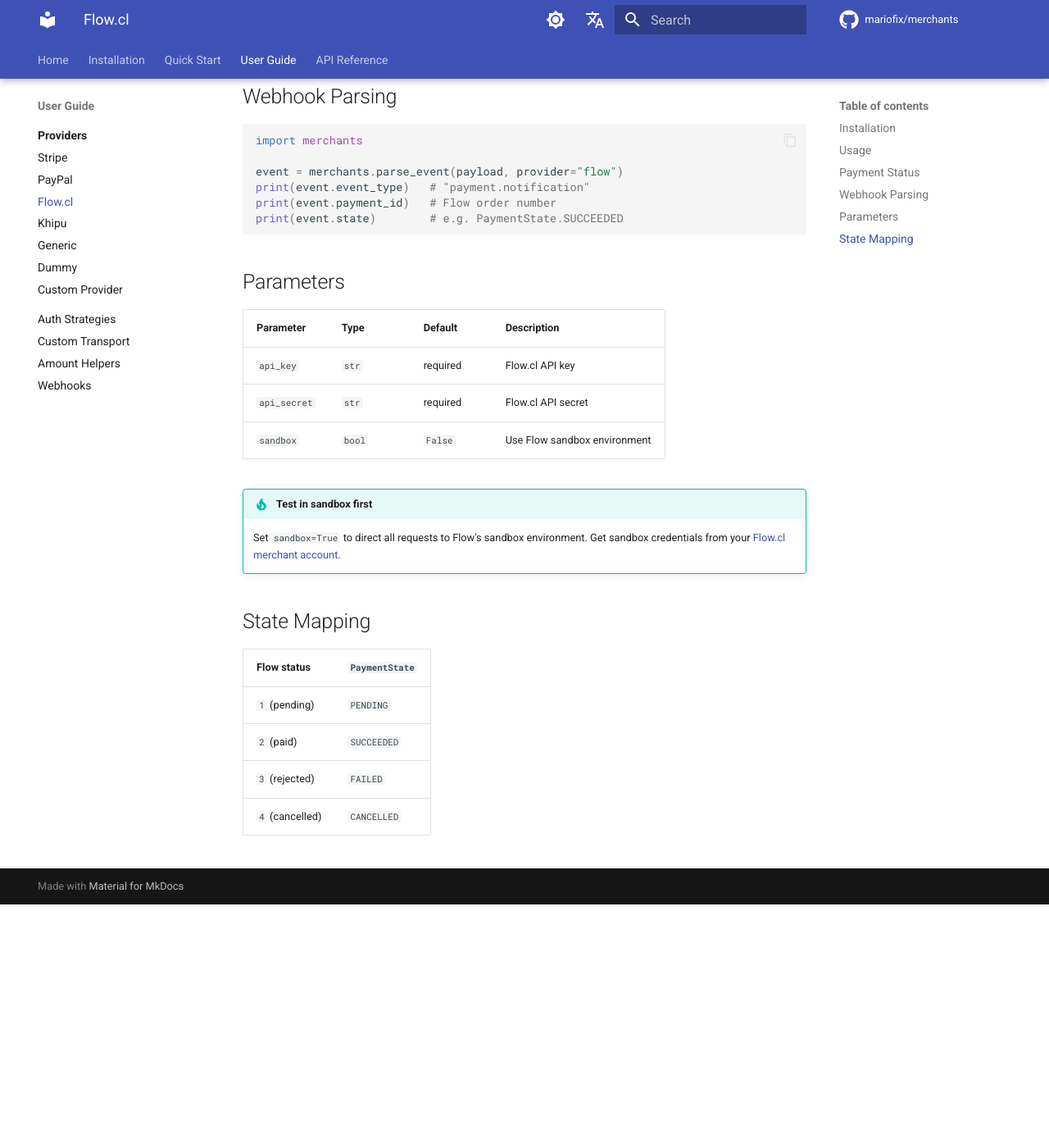
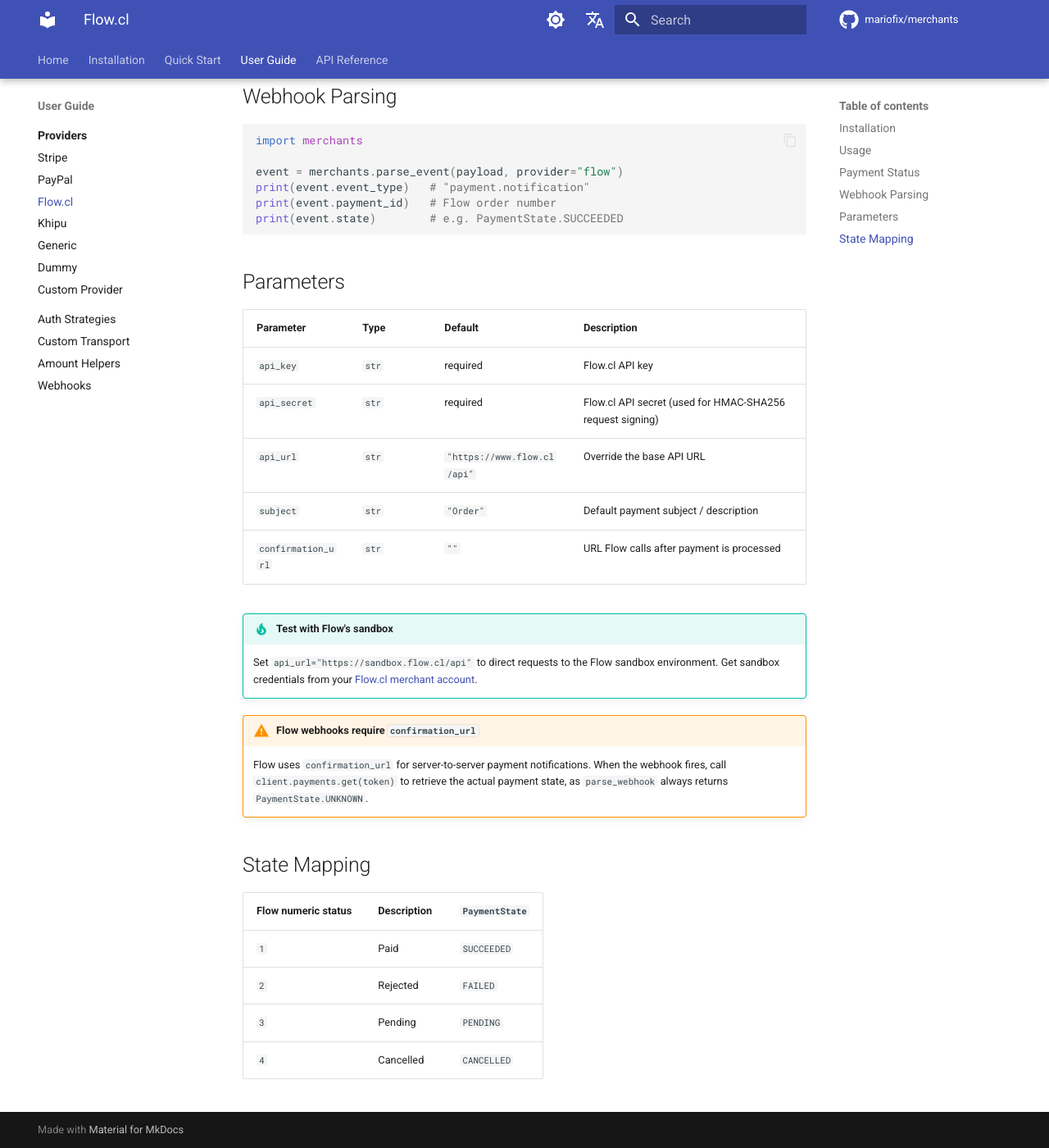
Before and after one commit to mariofix/merchants, an MkDocs documentation site: the page built from docs/providers/flow.md, in a window 1280 px wide and 1400 px high, scrolled down 1141 px. Shown: the whole window at 82% size. Built offline with MkDocs 1.6.1 and Material for MkDocs 9.7.7, drawn with Linux system fonts in a browser that asks for light colours; comment, search, counter and statistics services are not loaded; before the commit the page ends 2244 px from its top, so only the background shows below that.

Commit message:
docs: update English docs to reflect recent code changes
- Remove CLI section from README (still work in progress)
- Fix Flow provider state mapping (1=SUCCEEDED, 2=FAILED, 3=PENDING, 4=CANCELLED)
- Fix Flow provider parameters (replace sandbox with api_url/subject/confirmation_url)
- Add KhipuProvider webhook_secret param and document v3.0 signature verification
- Add DummyProvider base_url and always_state parameter docs
- Document verify_khipu_signature in webhooks guide and API reference
- Sync mkdocs site_description with package tagline

Co-Authored-By: Claude Sonnet 4.6 <noreply@anthropic.com>

```diff
--- a/docs/providers/flow.md
+++ b/docs/providers/flow.md
@@ -58,17 +58,22 @@ print(event.state)        # e.g. PaymentState.SUCCEEDED
 | Parameter | Type | Default | Description |
 |---|---|---|---|
 | `api_key` | `str` | required | Flow.cl API key |
-| `api_secret` | `str` | required | Flow.cl API secret |
-| `sandbox` | `bool` | `False` | Use Flow sandbox environment |
+| `api_secret` | `str` | required | Flow.cl API secret (used for HMAC-SHA256 request signing) |
+| `api_url` | `str` | `"https://www.flow.cl/api"` | Override the base API URL |
+| `subject` | `str` | `"Order"` | Default payment subject / description |
+| `confirmation_url` | `str` | `""` | URL Flow calls after payment is processed |
 
-!!! tip "Test in sandbox first"
-    Set `sandbox=True` to direct all requests to Flow's sandbox environment. Get sandbox credentials from your [Flow.cl merchant account](https://www.flow.cl).
+!!! tip "Test with Flow's sandbox"
+    Set `api_url="https://sandbox.flow.cl/api"` to direct requests to the Flow sandbox environment. Get sandbox credentials from your [Flow.cl merchant account](https://www.flow.cl).
+
+!!! warning "Flow webhooks require `confirmation_url`"
+    Flow uses `confirmation_url` for server-to-server payment notifications. When the webhook fires, call `client.payments.get(token)` to retrieve the actual payment state, as `parse_webhook` always returns `PaymentState.UNKNOWN`.
 
 ## State Mapping
 
-| Flow status | `PaymentState` |
-|---|---|
-| `1` (pending) | `PENDING` |
-| `2` (paid) | `SUCCEEDED` |
-| `3` (rejected) | `FAILED` |
-| `4` (cancelled) | `CANCELLED` |
+| Flow numeric status | Description | `PaymentState` |
+|---|---|---|
+| `1` | Paid | `SUCCEEDED` |
+| `2` | Rejected | `FAILED` |
+| `3` | Pending | `PENDING` |
+| `4` | Cancelled | `CANCELLED` |
--- a/mkdocs.yml
+++ b/mkdocs.yml
@@ -1,5 +1,5 @@
 site_name: merchants
-site_description: Framework-agnostic hosted-checkout payment SDK for Python
+site_description: Payments for people who have better things to do.
 site_url: https://mariofix.github.io/merchants/
 repo_name: mariofix/merchants
 repo_url: https://github.com/mariofix/merchants
```
Also changed, not shown: README.md (+3 -139 lines), docs/api-reference/webhooks.md (+2 -0 lines), docs/providers/dummy.md (+23 -3 lines), docs/providers/khipu.md (+16 -6 lines), docs/webhooks.md (+23 -0 lines).
